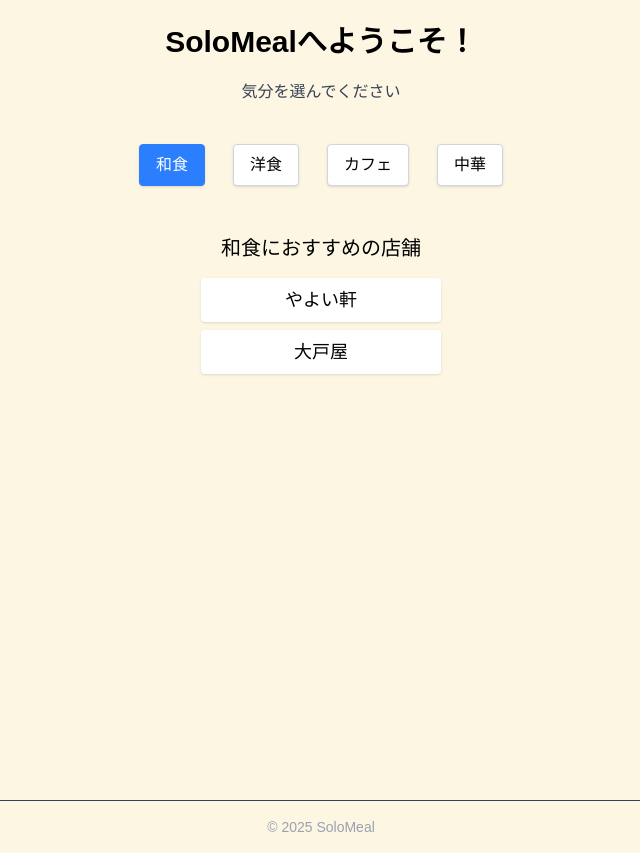
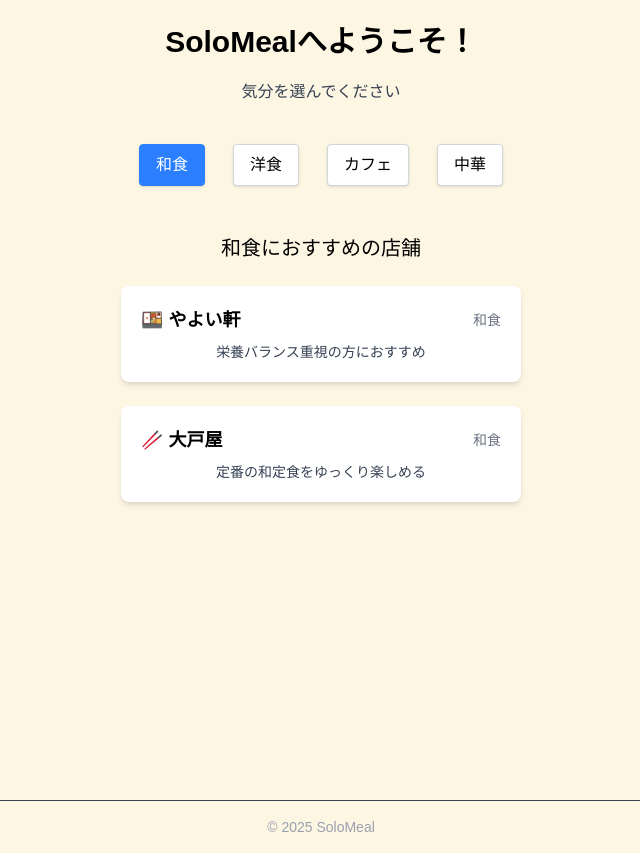
Before and after one commit to yt-catpaw/solo-meal-frontend, a Next.js app: page / in a window 1280 px wide. Both pictures are taken after a click on the button "和食". Shown: the whole page, without its empty margins (319-959 px from the left). Built offline with nearby package versions, Linux system fonts and the light colour scheme.

Commit message:
店舗リストカード化

```diff
--- a/src/app/page.tsx
+++ b/src/app/page.tsx
@@ -40,9 +40,15 @@
             <Link
               key={shop.name}
               href={`/shop/${encodeURIComponent(shop.name)}`}
-              className="block mx-auto my-2 w-48 md:w-60 px-4 py-2 text-base md:text-lg bg-white text-black rounded shadow text-center"
+              className="block w-full max-w-md bg-white rounded-lg shadow-md p-5 my-6 mx-auto hover:shadow-lg transition"
             >
-              {shop.name}
+              <div className="flex items-center justify-between mb-2">
+                <h3 className="text-lg font-bold">
+                  {shop.emoji} {shop.name}
+                </h3>
+                <span className="text-sm text-gray-500">{shop.mood}</span>
+              </div>
+              <p className="text-sm text-gray-700">{shop.comment}</p>
             </Link>
           ))}
         </div>
```
